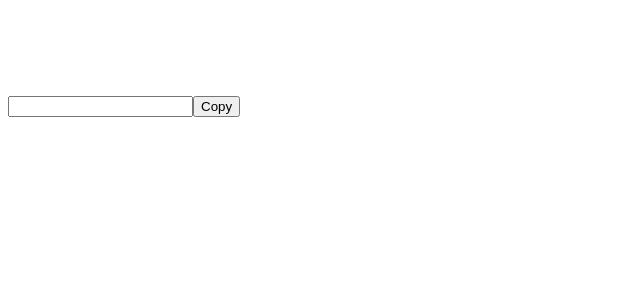
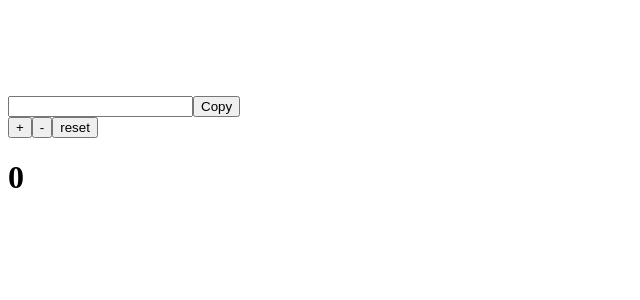
Before and after one commit to magiclz233/react-learn-examples, a React (Vite) app: page / in a window 1280 px wide. Shown: the top 300 px of the page, without its empty margins (0-640 px from the left). Built offline with nearby package versions, Linux system fonts and the light colour scheme.

Commit message:
feat(组件): 添加UseReducerTest组件演示useReducer用法
添加一个新的示例组件UseReducerTest，用于展示React的useReducer钩子的基本用法。组件包含计数器的增加、减少和重置功能，通过reducer函数管理状态变化。

```diff
--- a/src/App.jsx
+++ b/src/App.jsx
@@ -29,6 +29,7 @@
 // import Local from "./components/example7/Local";
 // import Switcher from "./components/example7/Switcher";
 import CopyInput from "./components/example7/CopyInput";
+import UseReducerTest from "./components/example8-hook/UseReducerTest";
 
 
 
@@ -68,6 +69,7 @@ const App = () => {
       <Local/>
       <Switcher/> */}
       <CopyInput/>
+      <UseReducerTest/>
     </>
   );
 }
--- /dev/null
+++ b/src/components/example8-hook/UseReducerTest.jsx
@@ -0,0 +1,31 @@
+import { useReducer } from 'react';
+const reducer = (state, action) => {
+    switch (action.type) {
+        case "add":
+            return { ...state, count: state.count + 1 }
+        case "dec":
+            return { ...state, count: state.count - 1 }
+        case "reset":
+            return { ...state, count: 0 }
+        default:
+            return state;
+    }
+}
+const initValue = { count: 0 };
+
+const UseReducerTest = () => {
+    console.log('组件渲染了！');  // 这行会疯狂打印，几万次！
+
+    const [state, dispatch] = useReducer(reducer, initValue);
+
+    return (
+        <div>
+            <button onClick={() => dispatch({ type: "add" })}>+</button>
+            <button onClick={() => dispatch({ type: "dec" })}>-</button>
+            <button onClick={() => dispatch({ type: "reset" })}>reset</button>
+            <h1>{state.count}</h1>
+        </div>
+    );
+};
+
+export default UseReducerTest;
```
